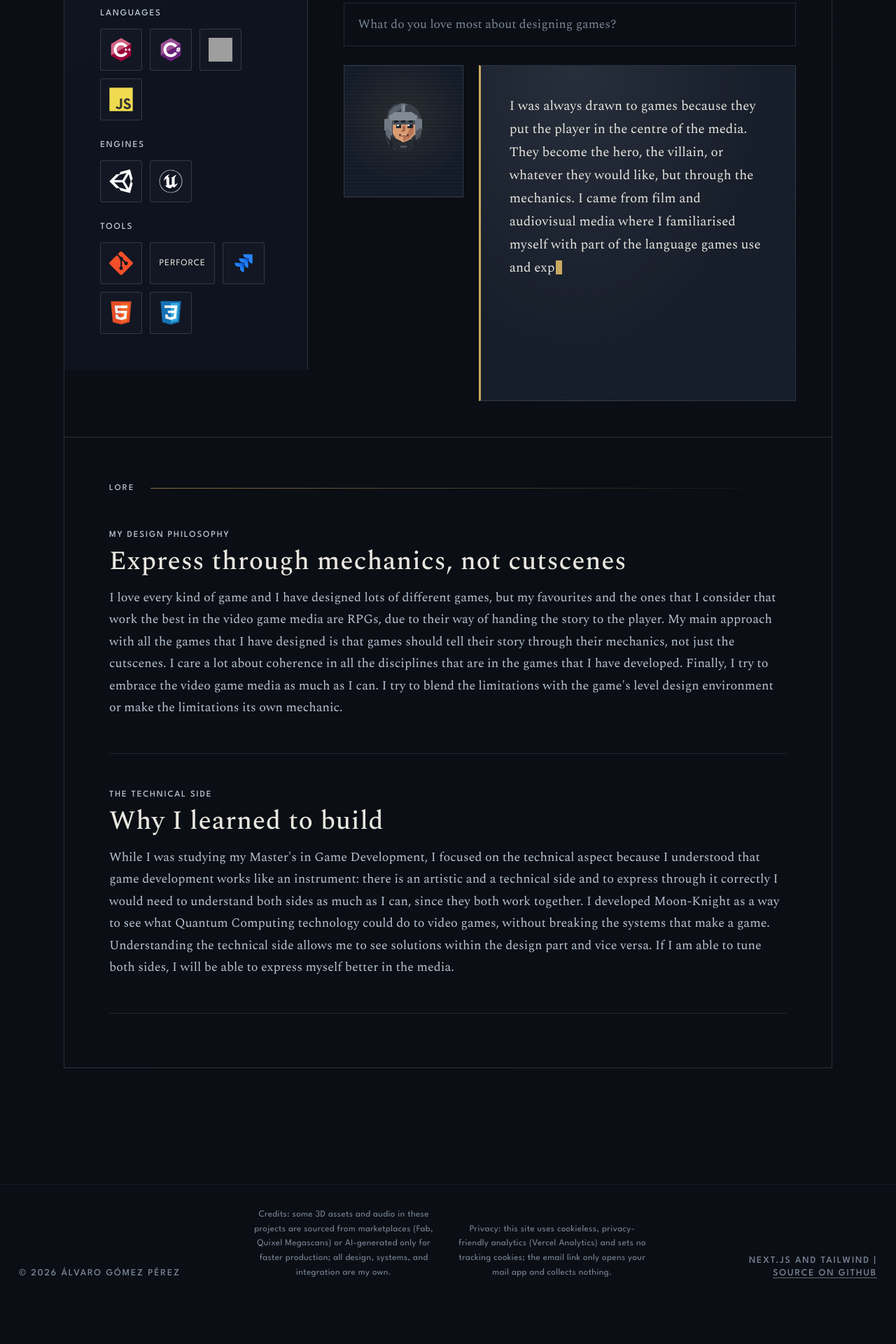
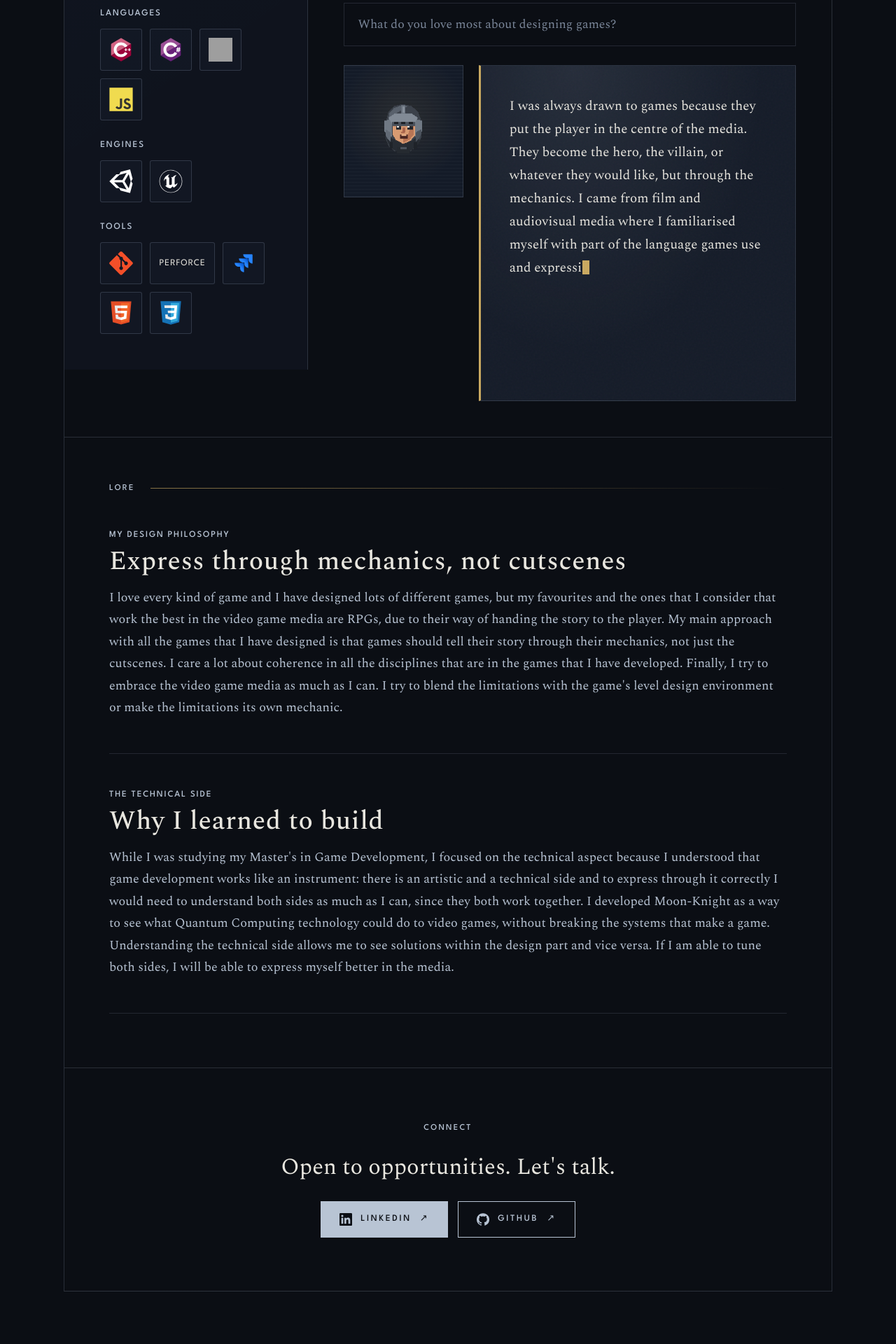
Before and after one commit to alvarogope/portfolio, a Next.js app: page /about in a window 1280 px wide. Shown: the part 1300-3220 px from the top of the page at 70% size. Before the commit the page ends 3182 px from the top, so only its background shows below. Built offline with nearby package versions, Linux system fonts and the light colour scheme; grey boxes are pictures that could not be loaded; a web font is replaced by a local one.

Commit message:
Changed the contact to LinkedIn and GitHub

```diff
--- a/src/app/about/page.tsx
+++ b/src/app/about/page.tsx
@@ -5,6 +5,7 @@ import Section from "@/components/layout/Section";
 import Reveal from "@/components/layout/Reveal";
 import DialogueTree from "@/components/project/DialogueTree";
 import TechBadges from "@/components/project/TechBadges";
+import ConnectLinks from "@/components/layout/ConnectLinks";
 
 export const metadata: Metadata = {
   title: "About | Álvaro Gómez",
@@ -79,6 +80,16 @@ export default function AboutPage() {
             </Reveal>
           ))}
         </section>
+
+        <Reveal>
+          <section className="about-connect" aria-labelledby="connect-title">
+            <p id="connect-title" className="mono about-inspect__section-label" style={{ margin: 0 }}>
+              Connect
+            </p>
+            <p className="about-connect__line">{"Open to opportunities. Let's talk."}</p>
+            <ConnectLinks />
+          </section>
+        </Reveal>
       </main>
     </Section>
   );
--- a/src/app/globals.css
+++ b/src/app/globals.css
@@ -133,6 +133,85 @@ h1, h2, h3 {
     max-width: 60ch;
   }
 }
+
+.connect-links {
+  display: flex;
+  flex-wrap: wrap;
+  gap: 14px;
+  margin: 0;
+  padding: 0;
+  list-style: none;
+}
+
+.connect-link {
+  display: inline-flex;
+  align-items: center;
+  gap: 12px;
+  min-height: 52px;
+  padding: 0 26px;
+  border: 1px solid var(--color-silver);
+  font-size: 13px;
+  letter-spacing: 0.2em;
+  line-height: 1;
+  text-decoration: none;
+  transition: background-color 220ms ease, color 220ms ease, border-color 220ms ease;
+}
+.connect-link svg { flex: none; }
+.connect-link__arrow { transition: transform 220ms ease; }
+
+.connect-link[data-variant="primary"] {
+  background: var(--color-silver);
+  color: var(--color-void);
+}
+.connect-link[data-variant="secondary"] {
+  background: transparent;
+  color: var(--color-silver);
+}
+
+.connect-link[data-variant="primary"]:is(:hover, :focus-visible) {
+  background: var(--color-moonlight);
+  border-color: var(--color-moonlight);
+}
+.connect-link[data-variant="secondary"]:is(:hover, :focus-visible) {
+  background: var(--color-silver);
+  color: var(--color-void);
+}
+.connect-link:is(:hover, :focus-visible) .connect-link__arrow {
+  transform: translate(2px, -2px);
+}
+.connect-link:focus-visible {
+  outline: 2px solid var(--color-silver);
+  outline-offset: 5px;
+}
+
+@media (max-width: 480px) {
+  .connect-links { flex-direction: column; align-self: stretch; }
+  .connect-link { width: 100%; justify-content: center; }
+}
+
+@media (prefers-reduced-motion: reduce) {
+  .connect-link,
+  .connect-link__arrow { transition: none; }
+  .connect-link:is(:hover, :focus-visible) .connect-link__arrow { transform: none; }
+}
+
+.about-connect {
+  display: grid;
+  justify-items: center;
+  gap: 1.5rem;
+  padding: clamp(2.5rem, 6vw, 4.5rem) clamp(1.25rem, 5vw, 4rem);
+  border-top: 1px solid color-mix(in srgb, var(--color-mist) 27%, transparent);
+  text-align: center;
+}
+.about-connect__line {
+  margin: 0;
+  max-width: 36rem;
+  color: var(--color-moonlight);
+  font-family: var(--font-body);
+  font-size: clamp(1.45rem, 1.1rem + 1vw, 2rem);
+  line-height: 1.3;
+}
+.about-connect .connect-links { justify-content: center; }
 
 .scroll-hint {
   font-family: var(--font-mono);
--- a/src/app/layout.tsx
+++ b/src/app/layout.tsx
@@ -148,7 +148,7 @@ export default function RootLayout({
             </p>
             <p className="site-footer-note">
               Privacy: this site uses cookieless, privacy-friendly analytics (Vercel Analytics) and
-              sets no tracking cookies; the email link only opens your mail app and collects nothing.
+              sets no tracking cookies.
             </p>
           </div>
           <span>Next.js and Tailwind | {" "}
--- a/src/app/page.tsx
+++ b/src/app/page.tsx
@@ -7,6 +7,7 @@ import { logoFor } from "@/components/project/EngineTag";
 import HeroBackdrop from "@/components/home/HeroBackdrop";
 import { heroSlides } from "@/components/home/hero-slides";
 import { acts, toChips, type Act } from "@/components/home/acts";
+import ConnectLinks from "@/components/layout/ConnectLinks";
 
 export const metadata: Metadata = {
   title: "Álvaro Gómez | Video Game Portfolio",
@@ -30,8 +31,6 @@ const DISPLAY_WEIGHT = 700;
 const LABEL = {
   eyebrow: { fontSize: 12, letterSpacing: "0.26em" },
 } as const;
-
-const CONTACT ="alvarogomezperez.work@gmail.com";
 
 const mono: React.CSSProperties = { fontFamily: "var(--font-mono)" };
 
@@ -153,20 +152,18 @@ export default function Home() {
             and I build them myself.
           </p>
 
-          <a
-            className="hp-cta"
-            href={`mailto:${CONTACT}`}
+          <p
+            id="connect"
             style={{
               ...mono,
               ...LABEL.eyebrow,
-              marginTop: 48,
+              margin: "56px 0 0",
               color: "var(--color-silver)",
-              border: "1px solid var(--color-silver)",
-              padding: "16px 30px",
             }}
           >
-            GET IN TOUCH
-          </a>
+            {"Open to opportunities. Let's connect"}
+          </p>
+          <ConnectLinks className="hp-connect" />
         </section>
       </Reveal>
 
@@ -420,11 +417,7 @@ export default function Home() {
           color: var(--color-silver);
         }
 
-        .hp-cta { transition: background-color 220ms ease, color 220ms ease; }
-        .hp-cta:hover {
-          background: var(--color-silver);
-          color: var(--color-void);
-        }
+        .hp-connect { margin-top: 20px; }
 
         /* A visible keyboard state everywhere, in the site's accent.
            The card's ring is inset because the band is full-bleed and
@@ -499,8 +492,7 @@ export default function Home() {
           .hp-band-media img,
           .hp-band::after,
           .hp-band-seam,
-          .hp-arrow,
-          .hp-cta { transition: none; }
+          .hp-arrow { transition: none; }
           .hp-band:hover .hp-band-media img { transform: none; }
           .hp-band:is(:hover, :focus-visible) .hp-arrow { transform: none; }
         }
--- /dev/null
+++ b/src/components/layout/ConnectLinks.tsx
@@ -0,0 +1,49 @@
+import { GITHUB_URL, LINKEDIN_URL } from "@/site";
+
+const links = [
+  {
+    href: LINKEDIN_URL,
+    label: "LinkedIn",
+    aria: "Connect with Álvaro on LinkedIn (opens in a new tab)",
+    variant: "primary",
+    icon: (
+      <path d="M20.45 20.45h-3.56v-5.57c0-1.33-.02-3.04-1.85-3.04-1.85 0-2.14 1.45-2.14 2.94v5.67H9.35V9h3.41v1.56h.05c.48-.9 1.64-1.85 3.37-1.85 3.6 0 4.27 2.37 4.27 5.46v6.28ZM5.34 7.43a2.06 2.06 0 1 1 0-4.13 2.06 2.06 0 0 1 0 4.13ZM7.12 20.45H3.56V9h3.56v11.45ZM22.22 0H1.77C.79 0 0 .77 0 1.73v20.54C0 23.23.79 24 1.77 24h20.45c.98 0 1.78-.77 1.78-1.73V1.73C24 .77 23.2 0 22.22 0Z" />
+    ),
+  },
+  {
+    href: GITHUB_URL,
+    label: "GitHub",
+    aria: "See Álvaro's code on GitHub (opens in a new tab)",
+    variant: "secondary",
+    icon: (
+      <path d="M12 .3a12 12 0 0 0-3.8 23.38c.6.12.83-.26.83-.57v-2c-3.34.73-4.04-1.61-4.04-1.61-.55-1.39-1.34-1.76-1.34-1.76-1.08-.74.09-.73.09-.73 1.2.09 1.83 1.24 1.83 1.24 1.07 1.83 2.81 1.3 3.5 1 .1-.78.42-1.31.76-1.61-2.67-.3-5.47-1.33-5.47-5.93 0-1.31.47-2.38 1.24-3.22-.14-.3-.54-1.52.1-3.18 0 0 1-.32 3.3 1.23a11.5 11.5 0 0 1 6 0c2.28-1.55 3.29-1.23 3.29-1.23.64 1.66.24 2.88.12 3.18a4.65 4.65 0 0 1 1.23 3.22c0 4.61-2.8 5.63-5.48 5.92.42.36.81 1.1.81 2.22v3.29c0 .32.21.7.82.58A12 12 0 0 0 12 .3Z" />
+    ),
+  },
+] as const;
+
+export default function ConnectLinks({ className = "" }: { className?: string }) {
+  return (
+    <ul className={`connect-links ${className}`.trim()}>
+      {links.map((link) => (
+        <li key={link.label}>
+          <a
+            className="mono connect-link"
+            data-variant={link.variant}
+            href={link.href}
+            target="_blank"
+            rel="noopener noreferrer"
+            aria-label={link.aria}
+          >
+            <svg aria-hidden focusable="false" viewBox="0 0 24 24" width="18" height="18" fill="currentColor">
+              {link.icon}
+            </svg>
+            {link.label}
+            <span aria-hidden className="connect-link__arrow">
+              ↗
+            </span>
+          </a>
+        </li>
+      ))}
+    </ul>
+  );
+}
--- a/src/site.ts
+++ b/src/site.ts
@@ -1 +1,5 @@
 export const SITE_URL = "https://alvarogomezgames.com";
+
+export const LINKEDIN_URL = "https://www.linkedin.com/in/alvaro-gomez-perez/";
+
+export const GITHUB_URL = "https://github.com/alvarogope";
```
Also changed, not shown: src/components/project/DiegeticDesign.tsx (+0 -9 lines).
